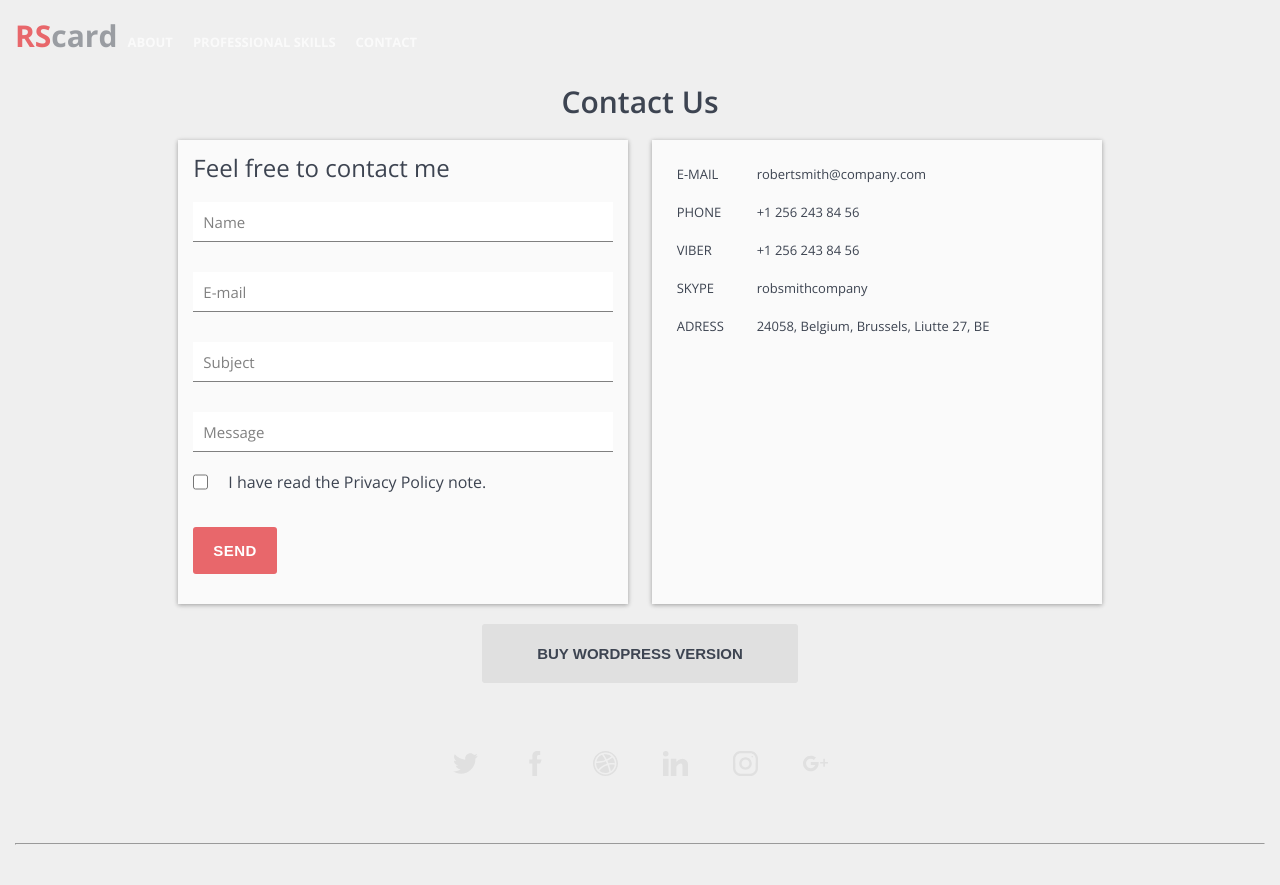
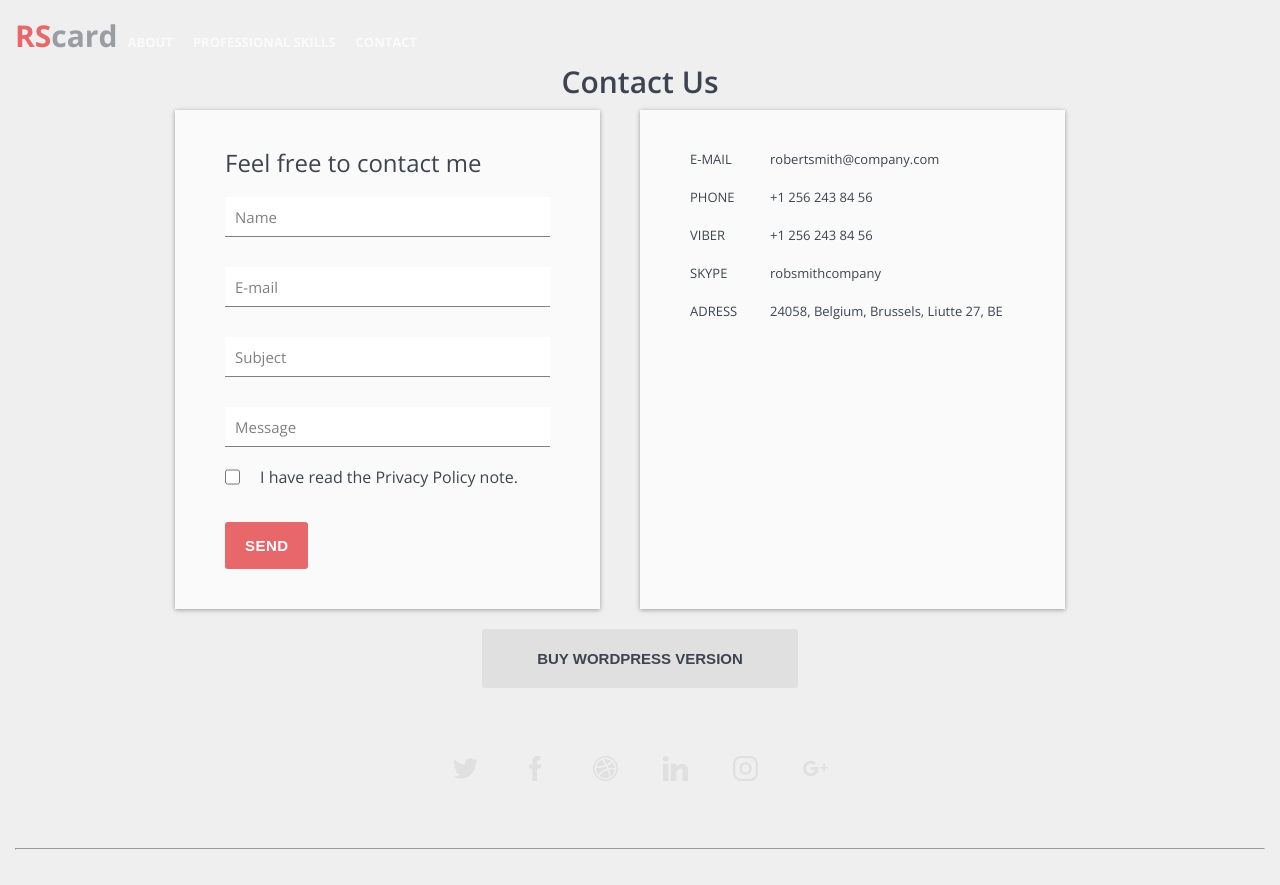
Before and after one commit to SunsetRiders/fe-rampup-ingrid, an Angular app: page /contact in a window 1280 px wide. Built offline with nearby package versions, Linux system fonts and the light colour scheme.

Commit message:
style(contact me): style

```diff
--- a/src/app/contact/contact-me/contact-info.scss
+++ b/src/app/contact/contact-me/contact-info.scss
@@ -1,24 +1,17 @@
 .contact-info {
-  display: block;
-  margin: 0 auto;
+  display: flex;
+  flex-wrap: wrap;
   max-width: 930px;
+  margin: -20px;
 
   > .box {
-    padding: 15px;
-    margin: 0 auto;
+    padding: 40px 50px;
+    margin: 20px;
     display: block;
-    max-width: 450px;
+    flex: 1 1 250px;
     background-color: #fafafa;
     box-shadow: 0 1px 6px rgba(0, 0, 0, 0.12), 0 1px 4px rgba(0, 0, 0, 0.24);
     font-family: "Open Sans", sans-serif;
     color: #3d4451;
   }
-
-  @media only screen and (min-width: 768px) {
-    display: flex;
-
-    > .box + .box {
-      margin-left: 20px;
-    }
-  }
 }
--- a/src/app/contact/contact-me/contact-me.component.scss
+++ b/src/app/contact/contact-me/contact-me.component.scss
@@ -6,11 +6,12 @@
 
 :host {
   display: block;
+  margin: auto;
+  max-width: 930px;
 
   > .title {
     display: block;
-    margin: 10px auto;
-    padding: 10px;
+    margin-bottom: 10px;
     font-size: 30px;
     line-height: 1.2;
     font-weight: 600;
--- a/src/app/contact/contact-me/first-box.scss
+++ b/src/app/contact/contact-me/first-box.scss
@@ -12,7 +12,7 @@
   }
 
   > button {
-    margin: 15px 0;
+    margin: 15px 0 0;
     padding: 15px 20px;
     background-color: #e8676b;
     border: none;
--- a/src/app/contact/contact-me/input-container.scss
+++ b/src/app/contact/contact-me/input-container.scss
@@ -43,6 +43,7 @@
     margin: auto 0;
     flex: 0 1 15px;
     order: 1;
+    cursor: pointer;
   }
 
   &.-checkbox > .span {
--- a/src/app/contact/contact-me/second-box.scss
+++ b/src/app/contact/contact-me/second-box.scss
@@ -8,8 +8,10 @@
 
   .list > .item {
     display: flex;
-    margin: 0 10px;
-    padding: 10px 0;
+  }
+
+  > .list > .item + .item {
+    margin-top: 20px;
   }
 
   .list > .item > .key {
```
